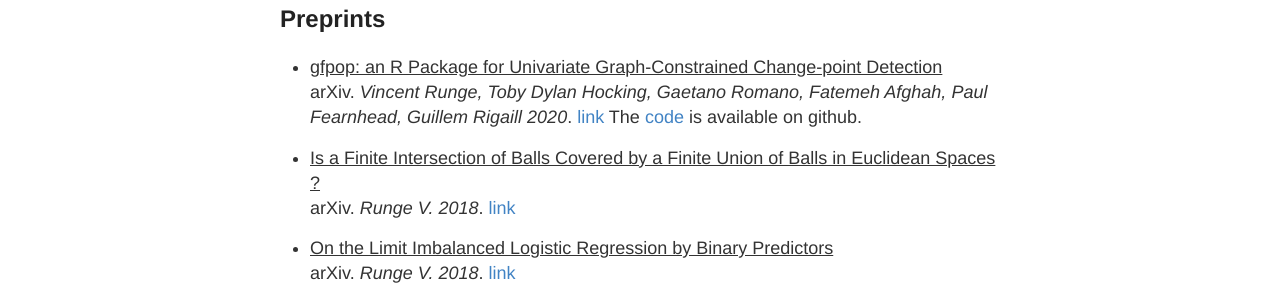
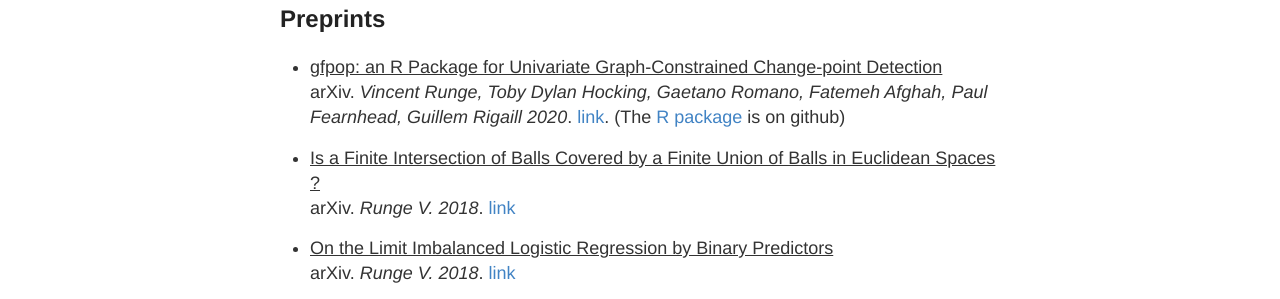
Before and after one commit to vincentrunge/vincentrunge.github.io, a Jekyll site: the page built from Publications.md, in a window 1280 px wide. Shown: the part 205-504 px from the top of the page. Built offline with Jekyll 4.4.1, drawn with Linux system fonts in a browser that asks for light colours.

Commit message:
Update Publications.md

```diff
--- a/Publications.md
+++ b/Publications.md
@@ -8,8 +8,7 @@
 ## Preprints
 
 * <u>gfpop: an R Package for Univariate Graph-Constrained Change-point Detection</u>
-arXiv. *Vincent Runge, Toby Dylan Hocking, Gaetano Romano, Fatemeh Afghah, Paul Fearnhead, Guillem Rigaill 2020*. [link](https://arxiv.org/abs/2002.03646)
-The [code](https://github.com/vrunge/gfpop) is available on github.
+arXiv. *Vincent Runge, Toby Dylan Hocking, Gaetano Romano, Fatemeh Afghah, Paul Fearnhead, Guillem Rigaill 2020*. [link](https://arxiv.org/abs/2002.03646). (The [R package](https://github.com/vrunge/gfpop) is on github)
 
 * <u>Is a Finite Intersection of Balls Covered by a Finite Union of Balls in Euclidean Spaces ?</u>
 arXiv. *Runge V. 2018*. [link](https://arxiv.org/abs/1804.06699)
```
